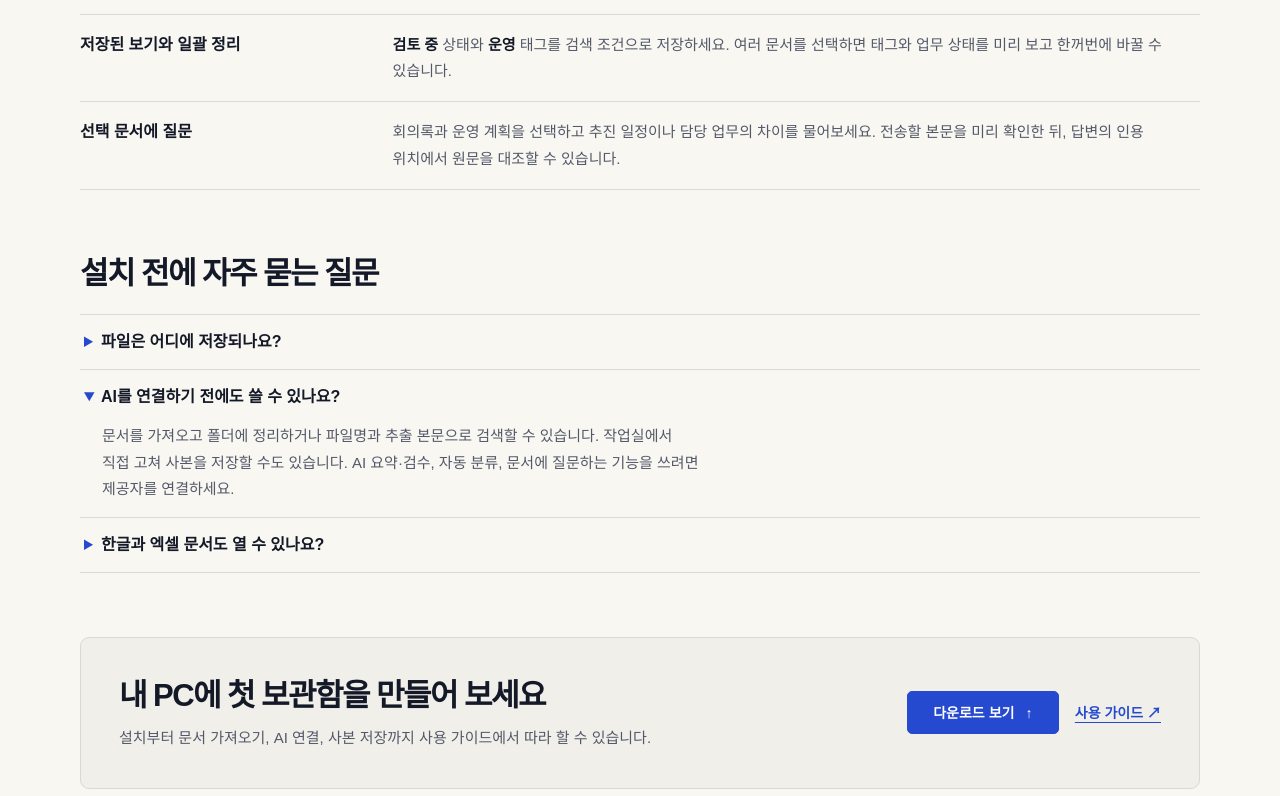
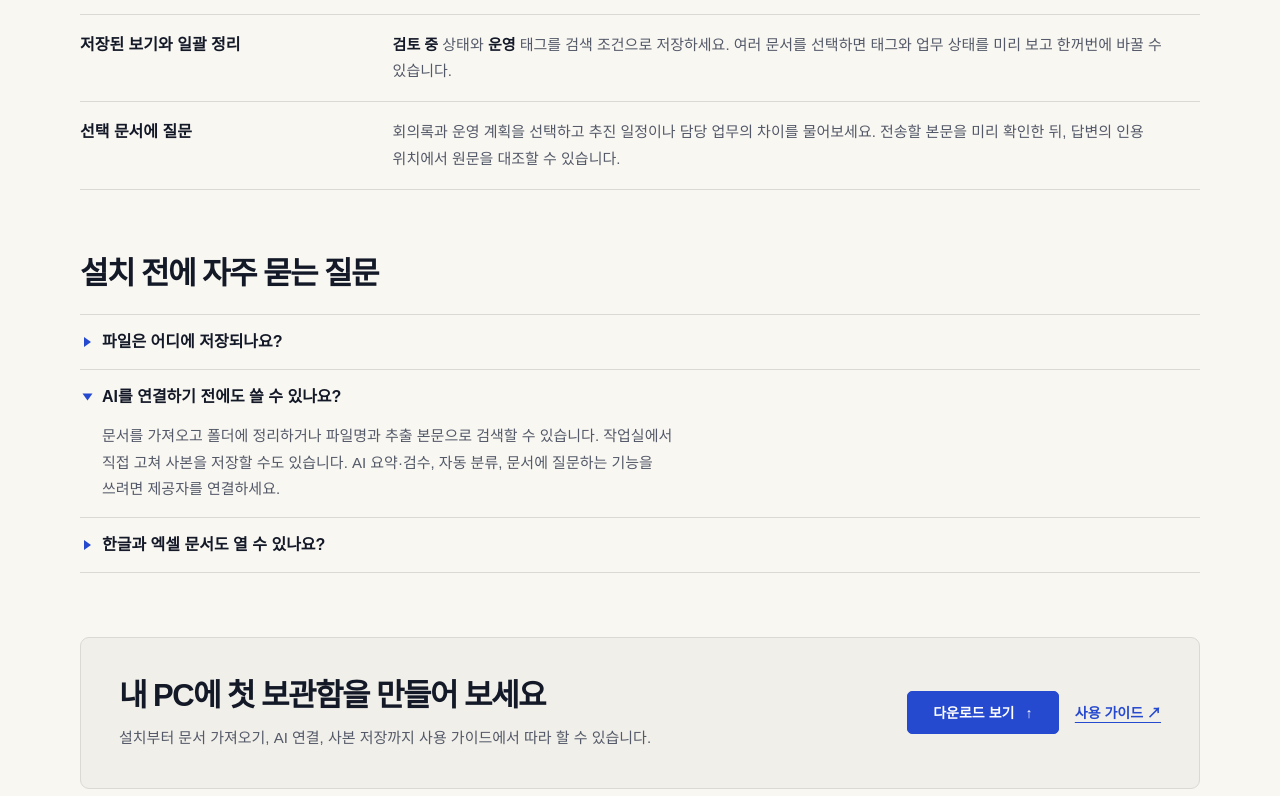
Before and after one commit to JungyuOO/DocBogi-downloads, a plain HTML site: page index.html in a window 1280 px wide. Both pictures are taken after a click on the heading "AI를 연결하기 전에도 쓸 수 있나요?". Shown: the part 3001-3797 px from the top of the page. Drawn offline with Linux system fonts and the light colour scheme.

Commit message:
Smooth FAQ and section navigation

```diff
--- a/demo.js
+++ b/demo.js
@@ -14,3 +14,53 @@ if (demo) {
     if (event.matches) demo.pause();
   });
 }
+
+for (const details of document.querySelectorAll(".faq-list details")) {
+  const summary = details.querySelector("summary");
+  const answer = details.querySelector(".faq-answer");
+  if (!summary || !answer || typeof details.animate !== "function") continue;
+
+  let animation;
+  let targetOpen = details.open;
+
+  function finishMotion(activeAnimation) {
+    if (animation !== activeAnimation) return;
+    details.open = targetOpen;
+    animation = undefined;
+    activeAnimation.cancel();
+    delete details.dataset.faqMotion;
+  }
+
+  summary.addEventListener("click", event => {
+    if (event.defaultPrevented || motionPreference.matches) return;
+    event.preventDefault();
+
+    const nextOpen = animation ? !targetOpen : !details.open;
+    const startHeight = details.getBoundingClientRect().height;
+    animation?.cancel();
+    animation = undefined;
+    targetOpen = nextOpen;
+
+    // Keep the answer available for measurement and for the closing transition.
+    details.open = true;
+    const openHeight = details.getBoundingClientRect().height;
+    const endHeight = nextOpen ? openHeight : openHeight - answer.getBoundingClientRect().height;
+    if (Math.abs(startHeight - endHeight) < 1) {
+      details.open = nextOpen;
+      delete details.dataset.faqMotion;
+      return;
+    }
+
+    details.dataset.faqMotion = nextOpen ? "opening" : "closing";
+    const activeAnimation = details.animate(
+      [{ height: `${startHeight}px` }, { height: `${endHeight}px` }],
+      { duration: 220, easing: "ease", fill: "both" }
+    );
+    animation = activeAnimation;
+    activeAnimation.onfinish = () => finishMotion(activeAnimation);
+  });
+
+  motionPreference.addEventListener("change", event => {
+    if (event.matches && animation) finishMotion(animation);
+  });
+}
--- a/index.html
+++ b/index.html
@@ -6,8 +6,8 @@
   <meta name="description" content="Docvia에서 업무 문서를 찾아 요약과 검수 결과를 확인하고, 문서 작업실에서 수정한 사본을 저장하세요.">
   <meta name="color-scheme" content="light">
   <link rel="icon" href="media/icon.png?v=3" type="image/png">
-  <link rel="stylesheet" href="style.css?v=6">
-  <script src="demo.js" defer></script>
+  <link rel="stylesheet" href="style.css?v=7">
+  <script src="demo.js?v=7" defer></script>
   <title>Docvia · 업무 문서 관리 앱</title>
 </head>
 <body>
@@ -141,15 +141,21 @@
       <div class="faq-list">
         <details>
           <summary>파일은 어디에 저장되나요?</summary>
-          <p>가져온 문서는 내 PC에서 고른 보관함에 복사됩니다. AI로 분석할 때는 작업에 필요한 추출 텍스트와 지원되는 페이지 또는 내장 이미지가 연결한 제공자에게 전송됩니다.</p>
+          <div class="faq-answer">
+            <p>가져온 문서는 내 PC에서 고른 보관함에 복사됩니다. AI로 분석할 때는 작업에 필요한 추출 텍스트와 지원되는 페이지 또는 내장 이미지가 연결한 제공자에게 전송됩니다.</p>
+          </div>
         </details>
         <details>
           <summary>AI를 연결하기 전에도 쓸 수 있나요?</summary>
-          <p>문서를 가져오고 폴더에 정리하거나 파일명과 추출 본문으로 검색할 수 있습니다. 작업실에서 직접 고쳐 사본을 저장할 수도 있습니다. AI 요약·검수, 자동 분류, 문서에 질문하는 기능을 쓰려면 제공자를 연결하세요.</p>
+          <div class="faq-answer">
+            <p>문서를 가져오고 폴더에 정리하거나 파일명과 추출 본문으로 검색할 수 있습니다. 작업실에서 직접 고쳐 사본을 저장할 수도 있습니다. AI 요약·검수, 자동 분류, 문서에 질문하는 기능을 쓰려면 제공자를 연결하세요.</p>
+          </div>
         </details>
         <details>
           <summary>한글과 엑셀 문서도 열 수 있나요?</summary>
-          <p>HWP 5·HWPX, XLSX·XLS를 비롯해 PDF, DOCX, PPTX를 가져올 수 있습니다. 파일에 따라 작업실에서 본문이나 텍스트 셀을 수정할 수 있고, PDF에는 하이라이트와 메모를 추가할 수 있습니다. 형식별 범위는 사용 가이드에서 확인하세요. <a href="https://github.com/JungyuOO/Docvia-downloads/blob/main/user-guide.md#지원-파일과-범위">지원 파일 보기</a></p>
+          <div class="faq-answer">
+            <p>HWP 5·HWPX, XLSX·XLS를 비롯해 PDF, DOCX, PPTX를 가져올 수 있습니다. 파일에 따라 작업실에서 본문이나 텍스트 셀을 수정할 수 있고, PDF에는 하이라이트와 메모를 추가할 수 있습니다. 형식별 범위는 사용 가이드에서 확인하세요. <a href="https://github.com/JungyuOO/Docvia-downloads/blob/main/user-guide.md#지원-파일과-범위">지원 파일 보기</a></p>
+          </div>
         </details>
       </div>
     </section>
--- a/style.css
+++ b/style.css
@@ -25,6 +25,10 @@ h1, h2, h3, p, figure { margin: 0; }
 img { display: block; max-width: 100%; }
 .container { width: min(1120px, calc(100% - 64px)); margin-inline: auto; }
 #main, #demo, #details, #downloads { scroll-margin-top: 24px; }
+
+@media (prefers-reduced-motion: no-preference) {
+  html { scroll-behavior: smooth; }
+}
 
 .skip-link {
   position: fixed;
@@ -315,11 +319,24 @@ a.platform:hover { background: #1739ad; border-color: #1739ad; }
 }
 .faq-list details { border-bottom: 1px solid var(--line); }
 .faq-list summary {
+  display: grid;
+  grid-template-columns: 8px minmax(0, 1fr);
+  align-items: center;
+  gap: 10px;
   padding: 14px 4px;
   cursor: pointer;
   font-weight: 700;
+  list-style: none;
 }
-.faq-list summary::marker { color: var(--accent); }
+.faq-list summary::-webkit-details-marker { display: none; }
+.faq-list summary::before {
+  content: "";
+  width: 0;
+  height: 0;
+  border-block: 5px solid transparent;
+  border-inline-start: 7px solid var(--accent);
+}
+.faq-list details[open]:not([data-faq-motion="closing"]) > summary::before { transform: rotate(90deg); }
 .faq-list summary:hover { color: var(--accent); }
 .faq-list summary:focus-visible {
   outline: 3px solid var(--accent);
@@ -327,7 +344,7 @@ a.platform:hover { background: #1739ad; border-color: #1739ad; }
 }
 .faq-list p {
   max-width: 75ch;
-  padding: 0 4px 15px 22px;
+  padding: 0 8px 15px 22px;
   color: var(--muted);
   font-size: 15px;
   line-height: 1.75;
@@ -335,6 +352,12 @@ a.platform:hover { background: #1739ad; border-color: #1739ad; }
 }
 .faq-list a,
 .guide-link { text-underline-offset: 4px; }
+
+.faq-list details[data-faq-motion] { overflow: hidden; }
+
+@media (prefers-reduced-motion: no-preference) {
+  .faq-list summary::before { transition: transform 220ms ease; }
+}
 
 .ready {
   display: flex;
```
